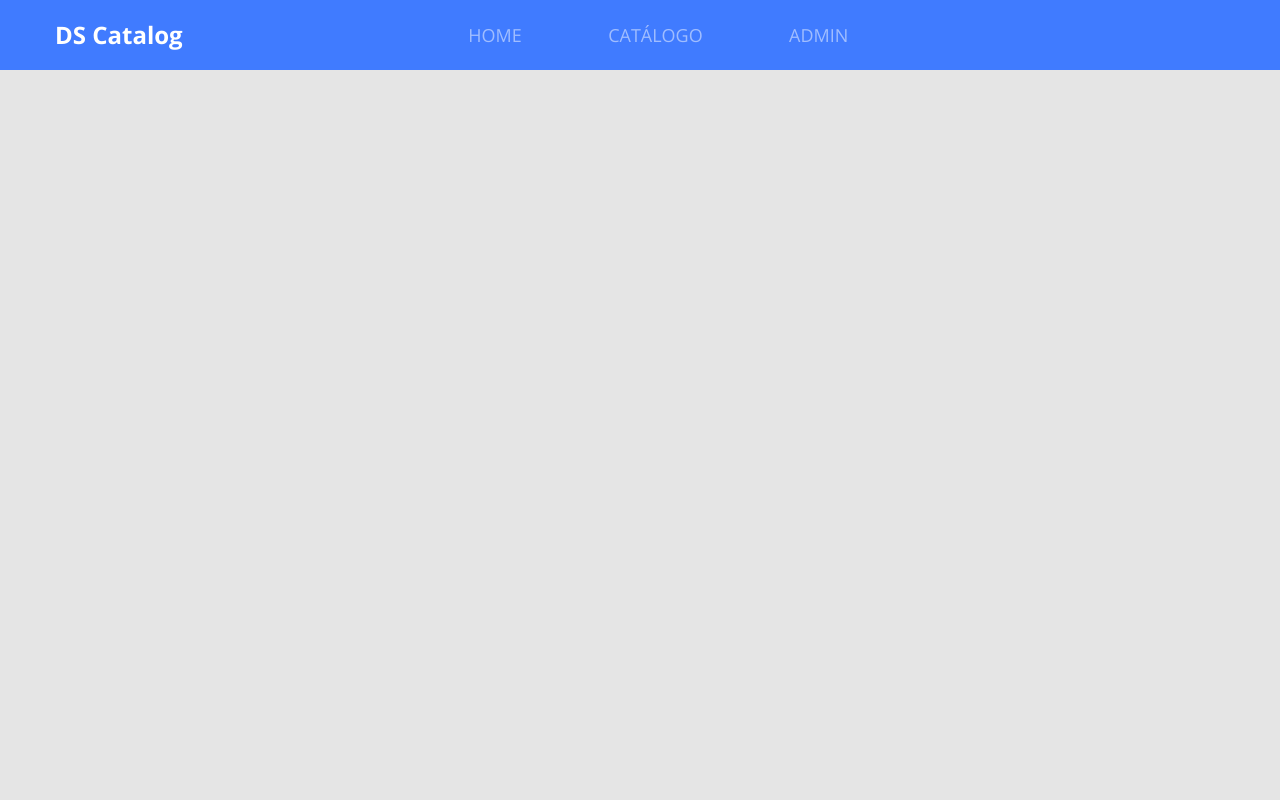
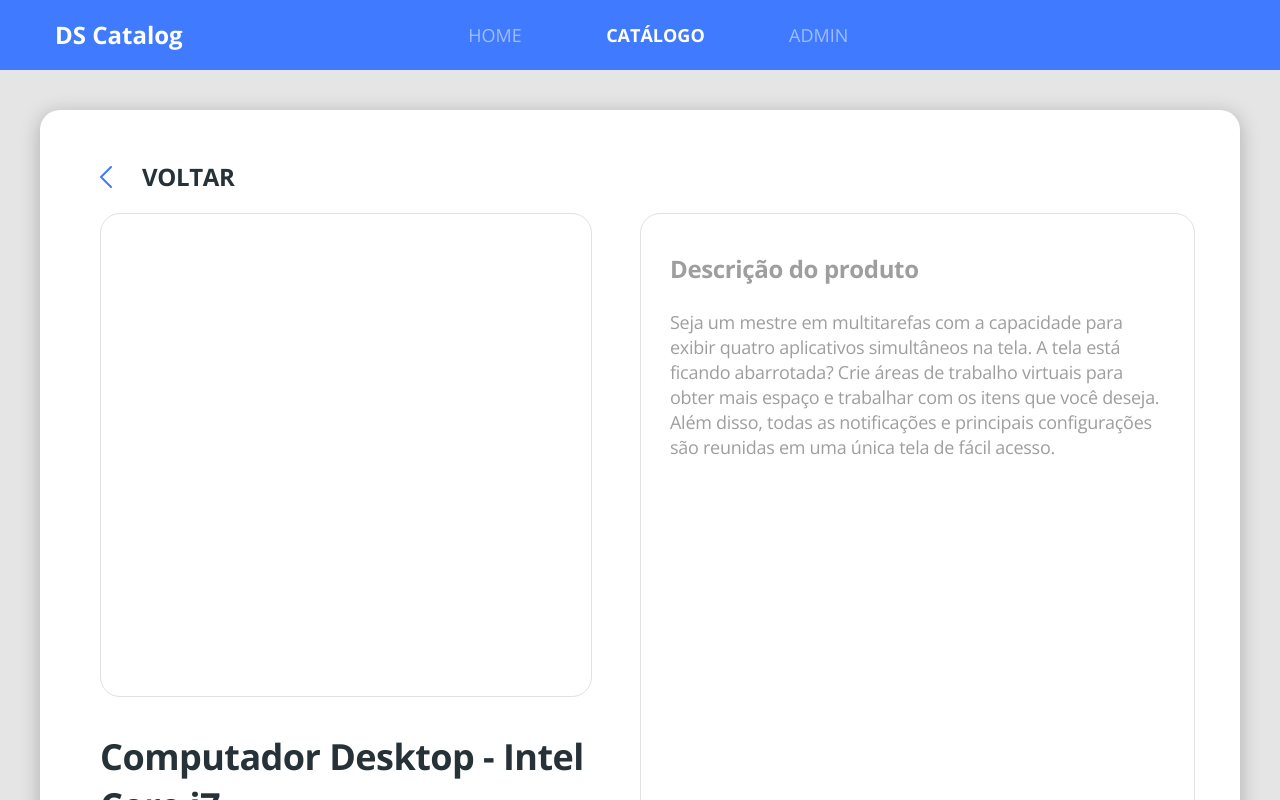
Before and after one commit to NewarkX/Front-web-DSCatalog, a React (Create React App) app: page /products/1 in a window 1280 px wide. Shown: the top 800 px of the page. Built offline with nearby package versions, Linux system fonts and the light colour scheme; some icons are missing.

Commit message:
Page productdetails ok

```diff
--- a/src/Routes.tsx
+++ b/src/Routes.tsx
@@ -3,6 +3,7 @@
 import NavBar from './core/components/NavBar';
 import Admin from './pages/Admin';
 import Catalog from './pages/Catalog';
+import ProductDetails from './pages/Catalog/ProductDetails';
 import Home from './pages/Home';
 
 const Routes = () => (
@@ -12,8 +13,11 @@
             <Route path="/" exact>
                 <Home />
             </Route>
-            <Route path="/catalog" >
+            <Route path="/products" exact >
                 <Catalog />
+             </Route>
+             <Route path="/products/:productId" >
+                <ProductDetails />
              </Route>
             <Route path="/admin" >
                 <Admin />
--- a/src/core/components/NavBar/index.tsx
+++ b/src/core/components/NavBar/index.tsx
@@ -16,7 +16,7 @@
                     <NavLink to="/" activeClassName="active" exact >HOME</NavLink>
                 </li>
                 <li>
-                    <NavLink to="/catalog" activeClassName="active" >CATÁLOGO</NavLink>
+                    <NavLink to="/products" activeClassName="active" >CATÁLOGO</NavLink>
                 </li>
                 <li>
                     <NavLink to="/admin" activeClassName="active"  >ADMIN</NavLink>
--- /dev/null
+++ b/src/core/components/ProductPrice/index.tsx
@@ -0,0 +1,18 @@
+import React from 'react';
+
+ import './styles.scss';
+
+type Props = {
+  price: string;
+}
+
+const ProductPrice = ({price}: Props) => {
+  return (
+    <div className="product-price-container">
+        <span className="product-currency" >R$</span>
+        <h3 className="product-price">{price}</h3>
+    </div>
+  );
+}
+
+export default ProductPrice;
--- /dev/null
+++ b/src/core/components/ProductPrice/styles.scss
@@ -0,0 +1,20 @@
+
+.product-price-container{
+    margin-top: 22px;
+    display: flex;
+}
+
+.product-currency{
+    font-size: 18px;
+    line-height: 25px;
+    letter-spacing: -0.015em;
+    color: #9e9e9e;
+}
+
+.product-price{
+    font-size: 32px;
+    line-height: 44px;
+    letter-spacing: -0.015em;
+    color: #407bff;
+    margin-left: 10px;
+}
--- /dev/null
+++ b/src/pages/Catalog/ProductDetails/index.tsx
@@ -0,0 +1,47 @@
+import React from 'react';
+import { Link, useParams } from 'react-router-dom';
+import './styles.scss';
+import { ReactComponent as ArrowIcon } from '../../../core/assets/images/arrow.svg';
+import { ReactComponent as ProductImage } from '../../../core/assets/images/product.svg';
+import ProductPrice from '../../../core/components/ProductPrice';
+
+
+type ParamsType = {
+  productId: string;
+}
+
+const ProductDetails = () => {
+  const {productId} = useParams<ParamsType>();
+  console.log(productId);
+
+  return (
+      <div className="product-details-containter ">
+        <div className="card-base border-radius-20 product-details">
+          <Link to="/products" className="product-details-goback" >
+            <ArrowIcon className="icon-goback" />
+            <h1 className="text-goback" >voltar</h1>
+          </Link>
+          <div className="row">
+            <div className="col-6 pr-5 ">
+              <div className="product-details-card  text-center">
+                <ProductImage className="product-details-image"/>
+              </div>
+              <h1 className="product-details-name" >Computador Desktop - Intel Core i7</h1>
+              <ProductPrice price="2.779,00" />
+            </div>
+            <div className="col-6 product-details-card">
+              <h1 className="product-description-title" >Descrição do produto</h1>
+              <p className="product-description-text">
+                  Seja um mestre em multitarefas com a capacidade para exibir quatro
+                 aplicativos simultâneos na tela. A tela está ficando abarrotada?
+                  Crie áreas de trabalho virtuais para obter mais espaço e trabalhar com os itens que você deseja.
+                  Além disso, todas as notificações e principais configurações são reunidas em uma única tela de fácil acesso.
+              </p>
+            </div>
+          </div>
+        </div>
+      </div>
+  );
+};
+
+export default ProductDetails;
--- /dev/null
+++ b/src/pages/Catalog/ProductDetails/styles.scss
@@ -0,0 +1,67 @@
+.product-details-containter{
+    margin-top: 40px;
+    padding-left: 40px;
+    padding-right: 40px;
+    margin-bottom: 122px;
+}
+
+.product-details{
+    padding: 50px 60px 90px 60px;
+}
+
+.product-details-goback{
+    display: flex;
+    align-items: center;
+    margin-bottom: 20px;
+}
+
+.icon-goback{
+    color: #407bff;
+    transform: rotate(-180deg);
+    margin-right: 30px;
+}
+
+.text-goback{
+    font-size: 24px;
+    line-height: 33px;
+    letter-spacing: -0.015em;
+    color: #263238;
+    text-transform: uppercase;
+}
+
+.product-details-card{
+    border: 1px solid #e1e1e1;
+    border-radius: 20px;
+    padding: 38px 29px;
+}
+
+.product-details-image{
+    width: 400px;
+    height: 400px;
+}
+
+.product-description-title{
+    font-size: 24px;
+    line-height: 33px;
+    letter-spacing: -0.015em;
+    color: #9e9e9e;
+    margin-bottom: 25px;
+}
+
+.product-description-text{
+    font-size: 18px;
+    line-height: 25px;
+    letter-spacing: -0.015em;
+    color: #9E9E9E;
+}
+
+.product-details-name{
+    font-size: 36px;
+    line-height: 49px;
+    letter-spacing: -0.015em;
+    margin-top: 35px;
+}
+
+.product-details .product-price{
+    font-size: 48px;
+}
--- a/src/pages/Catalog/components/ProductCard/index.tsx
+++ b/src/pages/Catalog/components/ProductCard/index.tsx
@@ -1,5 +1,6 @@
 import React from 'react';
 import { ReactComponent as ProductImage } from '../../../../core/assets/images/product.svg';
+import ProductPrice from '../../../../core/components/ProductPrice';
 import './styles.scss';
 
 const ProductCard = () => (
@@ -9,10 +10,7 @@
             <h6 className="product-name" >
                 Computador Desktop - Intel Core i7
             </h6>
-            <div className="product-price-container">
-                <span className="product-currency" >R$</span>
-                <h3 className="product-price">2.799,00</h3>
-            </div>
+            <ProductPrice price="2.779,00" />
         </div>
     </div>
 );
--- a/src/pages/Catalog/components/ProductCard/styles.scss
+++ b/src/pages/Catalog/components/ProductCard/styles.scss
@@ -14,24 +14,5 @@
     font-size: 18px;
     line-height: 25px;
     letter-spacing: -0.015em;
+    color: #263238;
 }
-
-.product-price-container{
-    margin-top: 22px;
-    display: flex;
-}
-
-.product-currency{
-    font-size: 18px;
-    line-height: 25px;
-    letter-spacing: -0.015em;
-    color: #9e9e9e;
-}
-
-.product-price{
-    font-size: 32px;
-    line-height: 44px;
-    letter-spacing: -0.015em;
-    color: #407bff;
-    margin-left: 10px;
-}
--- a/src/pages/Catalog/index.tsx
+++ b/src/pages/Catalog/index.tsx
@@ -1,4 +1,5 @@
 import React from 'react';
+import { Link } from 'react-router-dom';
 import ProductCard from './components/ProductCard';
 import './styles.scss';
 
@@ -8,15 +9,13 @@
            Catálogo de produtos
         </h1>
         <div className="catalog-products" >
-            <ProductCard />
-            <ProductCard />
-            <ProductCard />
-            <ProductCard />
-            <ProductCard />
-            <ProductCard />
-            <ProductCard />
-            <ProductCard />
-            <ProductCard />
+           <Link to="/products/1" ><ProductCard /></Link>
+           <Link to="/products/2" ><ProductCard /></Link>
+           <Link to="/products/3" ><ProductCard /></Link>
+           <Link to="/products/4" ><ProductCard /></Link>
+           <Link to="/products/5" ><ProductCard /></Link>
+           <Link to="/products/6" ><ProductCard /></Link>
+           <Link to="/products/7" ><ProductCard /></Link>
         </div>
     </div>
 );
--- a/src/pages/Catalog/styles.scss
+++ b/src/pages/Catalog/styles.scss
@@ -2,6 +2,7 @@
     margin-top: 26px;
     padding-left: 40px;
     padding-right: 40px;
+    margin-bottom: 122px;
 }
 
 .catalog-title{
--- a/src/pages/Home/index.tsx
+++ b/src/pages/Home/index.tsx
@@ -10,7 +10,7 @@
             <div className="col-6 home-text">
                 <h1 className="text-tittle" >Conheça o melhor <br/> catálogo de produtos</h1>
                 <p className="text-subtitle" >Ajudaremos a você a encontrar os melhores <br/> produtos disponíveis no mercado</p>
-                <Link to="/catalog" >
+                <Link to="/products" >
                     <ButtonIcon text="inicie agora a sua busca" />
                 </Link>
             </div>
```
Also changed, not shown: src/core/assets/images/arrow.svg, 1 other file (tests, documents, lock files or other folders).
